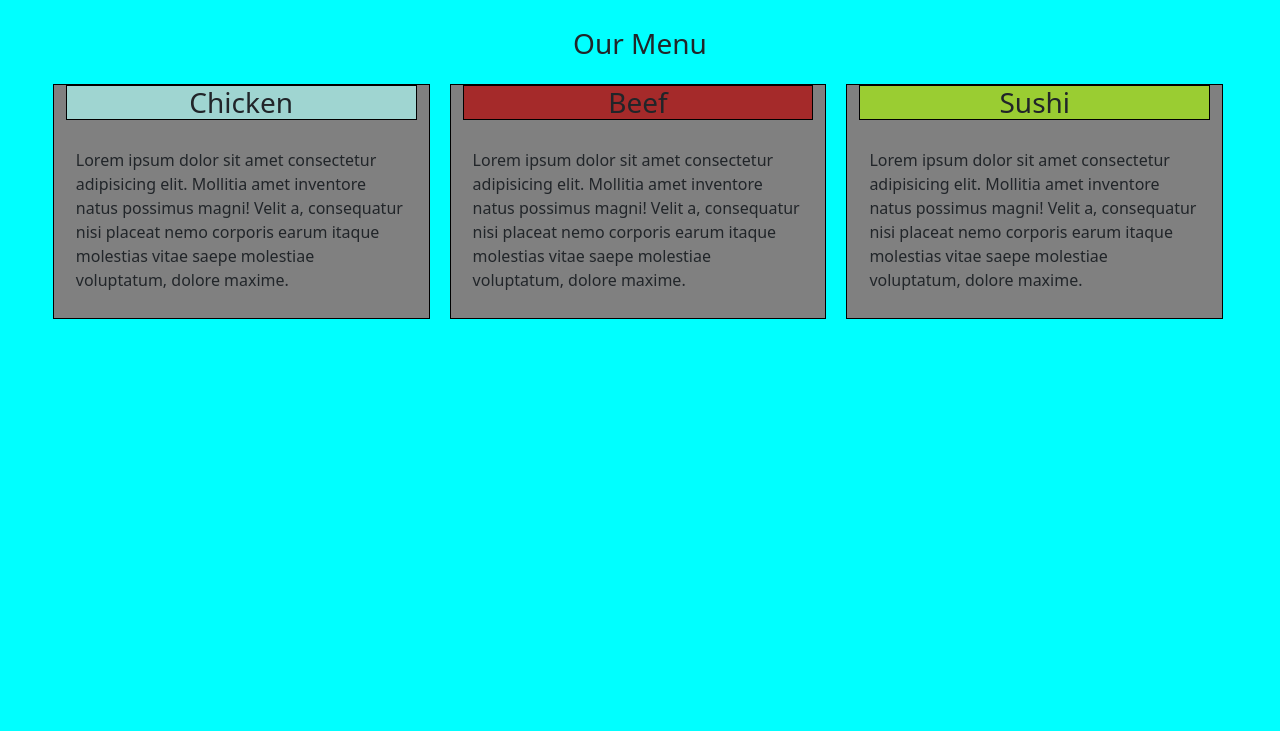
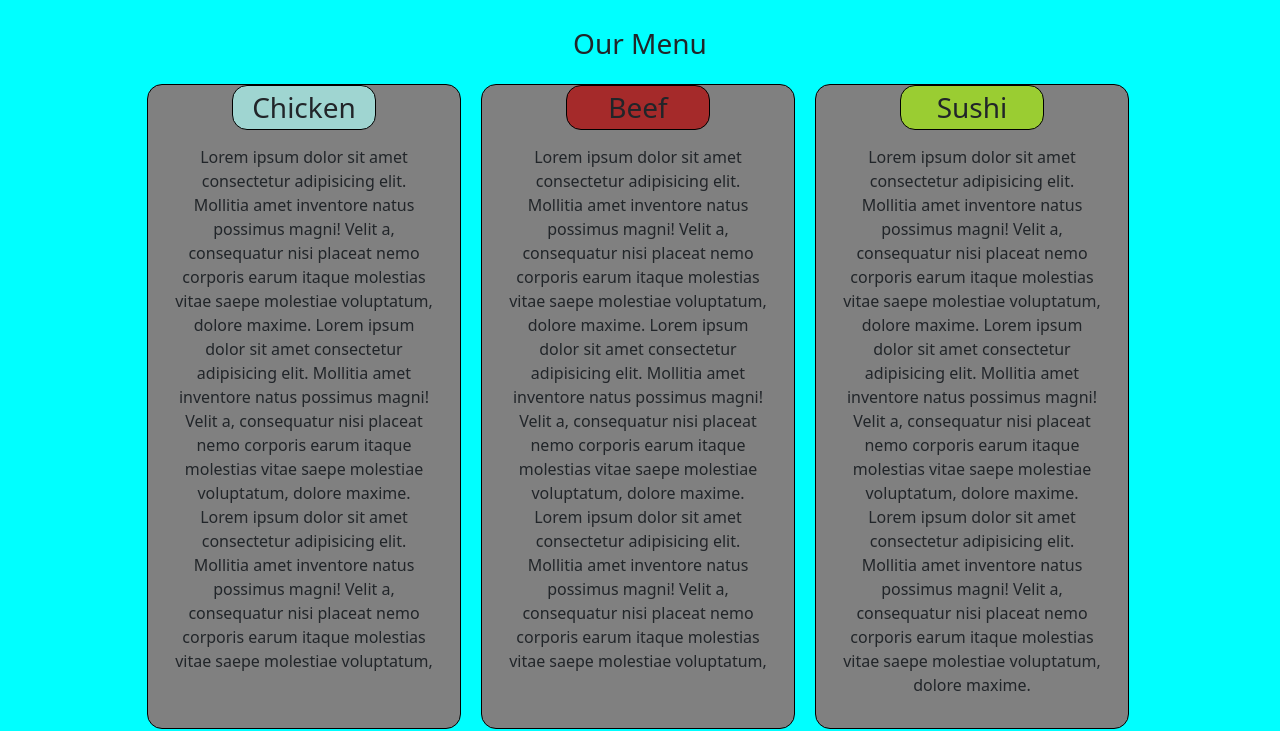
Before and after one commit to Morgone12/courserarepo, a plain HTML site: page index.html in a window 1280 px wide. Shown: the part 69-800 px from the top of the page. Drawn offline with nearby package versions, Linux system fonts and the light colour scheme.

Commit message:
fixed all

```diff
--- a/index.html
+++ b/index.html
@@ -56,27 +56,49 @@
     <h3 class="text-center">Our Menu</h3>
 
     <div id="main" class="container-fluid row">
-      <div class="col-lg-4 col-md-6 col-sd-12 content">
+      <div class="col-lg-3 col-md-6 col-sm-12 content">
         <h3 class="title title1">Chicken</h3>
         <p class="content1">
           Lorem ipsum dolor sit amet consectetur adipisicing elit. Mollitia amet
           inventore natus possimus magni! Velit a, consequatur nisi placeat nemo
           corporis earum itaque molestias vitae saepe molestiae voluptatum,
           dolore maxime.
+          Lorem ipsum dolor sit amet consectetur adipisicing elit. Mollitia amet
+          inventore natus possimus magni! Velit a, consequatur nisi placeat nemo
+          corporis earum itaque molestias vitae saepe molestiae voluptatum,
+          dolore maxime.
+          Lorem ipsum dolor sit amet consectetur adipisicing elit. Mollitia amet
+          inventore natus possimus magni! Velit a, consequatur nisi placeat nemo
+          corporis earum itaque molestias vitae saepe molestiae voluptatum,
         </p>
       </div>
-      <div class="col-lg-4 col-md-6 col-sd-12 content">
+      <div class="col-lg-3 col-md-6 col-sm-12 content">
         <h3 class="title title2">Beef</h3>
         <p class="content1">
           Lorem ipsum dolor sit amet consectetur adipisicing elit. Mollitia amet
           inventore natus possimus magni! Velit a, consequatur nisi placeat nemo
           corporis earum itaque molestias vitae saepe molestiae voluptatum,
           dolore maxime.
+          Lorem ipsum dolor sit amet consectetur adipisicing elit. Mollitia amet
+          inventore natus possimus magni! Velit a, consequatur nisi placeat nemo
+          corporis earum itaque molestias vitae saepe molestiae voluptatum,
+          dolore maxime.
+          Lorem ipsum dolor sit amet consectetur adipisicing elit. Mollitia amet
+          inventore natus possimus magni! Velit a, consequatur nisi placeat nemo
+          corporis earum itaque molestias vitae saepe molestiae voluptatum,
         </p>
       </div>
-      <div class="col-lg-4 col-md-7 col-sd-12 content">
+      <div class="col-lg-3 col-md-12 col-sm-12 content">
         <h3 class="title title3">Sushi</h3>
         <p class="content1">
+          Lorem ipsum dolor sit amet consectetur adipisicing elit. Mollitia amet
+          inventore natus possimus magni! Velit a, consequatur nisi placeat nemo
+          corporis earum itaque molestias vitae saepe molestiae voluptatum,
+          dolore maxime.
+          Lorem ipsum dolor sit amet consectetur adipisicing elit. Mollitia amet
+          inventore natus possimus magni! Velit a, consequatur nisi placeat nemo
+          corporis earum itaque molestias vitae saepe molestiae voluptatum,
+          dolore maxime.
           Lorem ipsum dolor sit amet consectetur adipisicing elit. Mollitia amet
           inventore natus possimus magni! Velit a, consequatur nisi placeat nemo
           corporis earum itaque molestias vitae saepe molestiae voluptatum,
--- a/styles.css
+++ b/styles.css
@@ -74,20 +74,24 @@ body {
   margin-top: 15px;
   background-color: grey;
   border: 1px solid black;
+  text-align: center; /* Centra el contenido del div */
+  border-radius: 15px;
+  max-height: 1000px;
+}
+
+
+
+.content .title {
+  padding: 5px; /* Añade un poco de espacio alrededor del texto */
+  max-width: 50%; /* Establece el ancho máximo del título */
+  margin: 0 auto; /* Centra el título horizontalmente */
+  text-align: center; /* Centra el texto del título */
+  border: 1px solid black;
+  border-radius: 15px;
 }
 
 .content1 {
-  padding-top: 20px;
-  padding-left: 10px;
-  padding-bottom: 10px;
-  padding-right: 10px;
-}
-
-.content .title {
-  padding-left: 5px;
-  padding-right: 5px;
-  text-align: center;
-  border: 1px solid black;
+  padding: 15px;
 }
 
 .title1 {
@@ -102,37 +106,10 @@ body {
   background-color: yellowgreen;
 }
 
-@media (min-width: 992px) {
-  .col-lg-4 {
-    float: left;
-    width: 30%;
-  }
 
-  .container {
-    margin-left: 1%;
-  }
-}
 
 @media (min-width: 768px) AND (max-width: 991px) {
   .col-md-6 {
-    float: left;
     width: 46%;
   }
-
-  .col-md-7 {
-    float: left;
-    width: 94%;
-    height: 120px;
-  }
 }
-
-@media (max-width: 767px) {
-  .container {
-    margin-left: 22%;
-  }
-
-  .col-sd-12 {
-    float: left;
-    width: 65%;
-  }
-}
```
